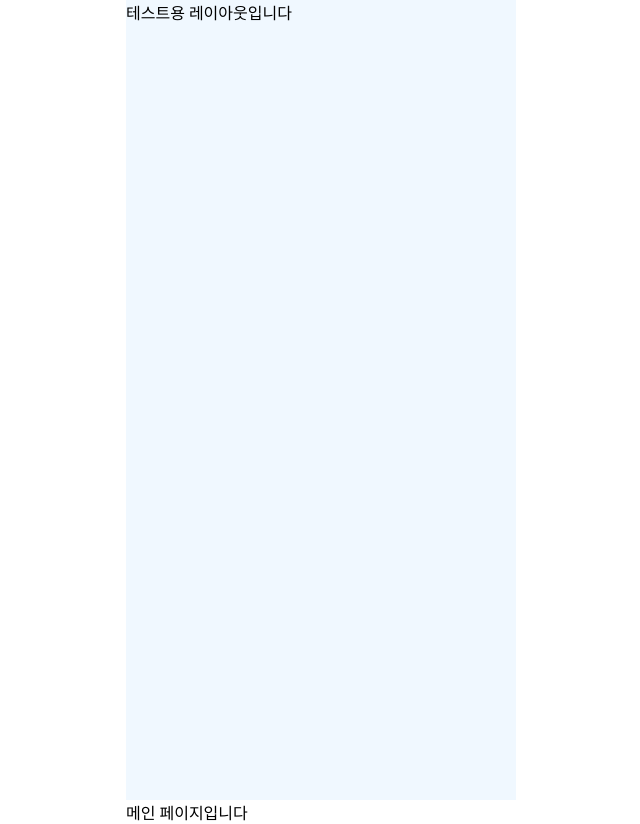
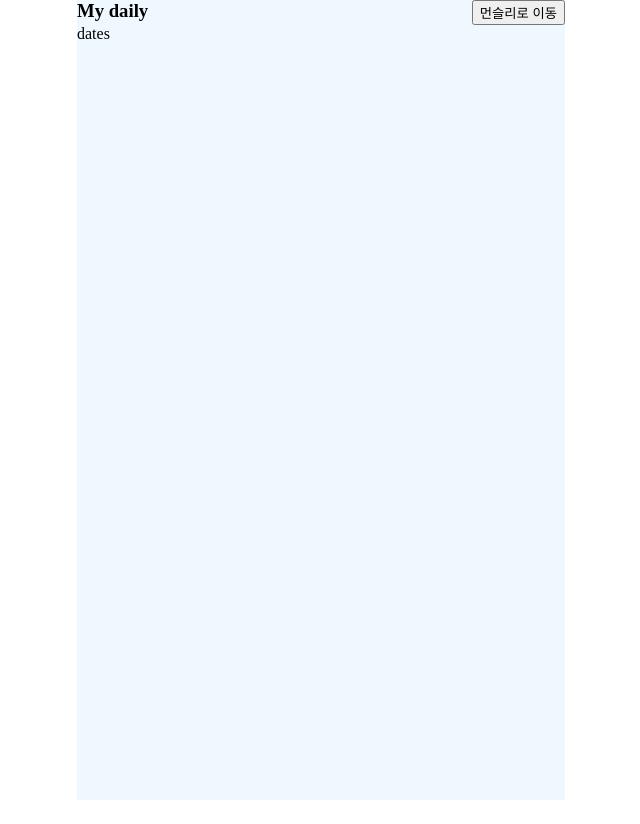
Before and after one commit to HabitHive/front-react, a React (Create React App) app: page /main in a window 1280 px wide. Shown: the whole page, without its empty margins (319-959 px from the left). After the commit the page ends 800 px from the top, so only its background shows below. Built offline with nearby package versions, Linux system fonts and the light colour scheme.

Commit message:
Add weekcalendar component

```diff
--- a/src/components/common/Layout.jsx
+++ b/src/components/common/Layout.jsx
@@ -2,9 +2,9 @@
 
 const Layout = styled.div`
   background-color: aliceblue;
-  max-width: 390px;
+  max-width: 488px;
   height: 100vh;
   margin: 0 auto;
-`
+`;
 
 export default Layout;
--- /dev/null
+++ b/src/components/main/daily/WeekCalendar.jsx
@@ -0,0 +1,34 @@
+import { useState } from "react";
+
+const now = new Date();
+const todayWeek = now.getDay(); //일주일
+const today = now.getDate(); //오늘날짜
+const lastday = new Date(now.getFullYear(), now.getMonth() + 1, 0).getDate(); //이번달의 마지막날짜
+
+// const [daylist, setDaylist] = useState([]);
+// const [weeklist, setWeeklist] = useState([]);
+
+const weekCalendar = (today, lastday) => {
+  let dates = [];
+  dates[0] = today;
+
+  for (let i = 1; i <= 6; i++) {
+    today++;
+    //마지막 날보다 날짜가 클경우 today를 1로 초기화.
+    if (today > lastday) {
+      today = 1;
+      dates[i] = today;
+    }
+    //일반 경우 그냥 날짜 추가
+    else {
+      dates[i] = today;
+    }
+  }
+
+  //요일 정상적으로 뜨는지 확인해보자
+  console.log(today);
+
+  return <div>dates</div>;
+};
+
+export default weekCalendar;
--- a/src/pages/MainDailyPage.jsx
+++ b/src/pages/MainDailyPage.jsx
@@ -1,19 +1,32 @@
 import styled from "styled-components";
+
+import WeekCalendar from "../components/main/daily/WeekCalendar";
 
 const MainDailyPage = () => {
   return (
-    <div>
-      <StLayout>테스트용 레이아웃입니다</StLayout>
-      메인 페이지입니다
-    </div>
+    <>
+      <Header>
+        <div className="container">
+          <h3>My daily</h3>
+          <button>먼슬리로 이동</button>
+        </div>
+      </Header>
+      <Body>
+        <div>
+          <WeekCalendar />
+        </div>
+      </Body>
+    </>
   );
 };
 
 export default MainDailyPage;
 
-const StLayout = styled.div`
-  background-color: aliceblue;
-  max-width: 390px;
-  height: 100vh;
-  margin: 0 auto;
+const Header = styled.div`
+  & .container {
+    display: flex;
+    justify-content: space-between;
+  }
 `;
+
+const Body = styled.div``;
```
